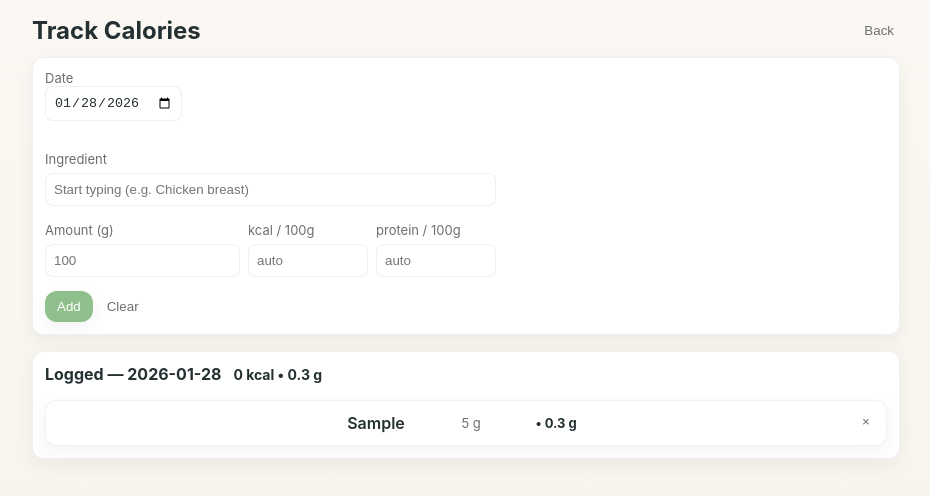
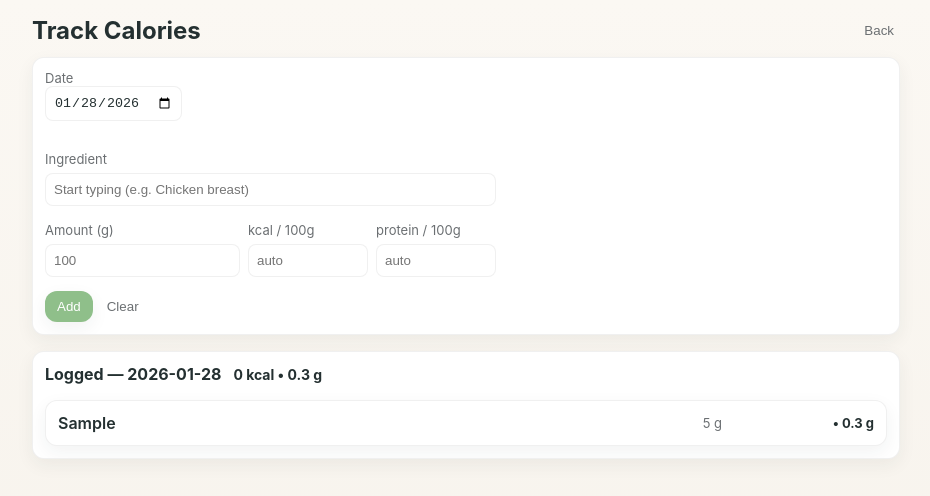
Before and after one commit to AshuferMorningstar/Calorie-Tracker, a React (Vite) app: page /track in a window 1280 px wide. Both pictures are taken after typing "Sample", "5", "5", "5" into the empty fields and a click on the button "Add". Shown: the top 496 px of the page, without its empty margins (174-1104 px from the left). Built offline with nearby package versions, Linux system fonts and the light colour scheme.

Commit message:
Refactor food item list layout to use CSS grid
Updated the food item list in TrackCalories.jsx to use a CSS grid layout instead of flexbox. This improves alignment and readability by defining explicit columns for the item name, amount, and calorie/protein information.

```diff
--- a/src/pages/TrackCalories.jsx
+++ b/src/pages/TrackCalories.jsx
@@ -406,16 +406,13 @@ export default function TrackCalories(){
                   }
 
                   return (
-                  <li key={it.id} className="card" style={{position:'relative',padding:12,display:'flex',justifyContent:'space-between',alignItems:'center',overflow:'visible',width:'100%',boxSizing:'border-box',maxWidth:'100%',flex:'0 0 100%',alignSelf:'stretch'}}>
-                    <button aria-label="Remove item" onClick={()=>removeItem(it.id)} className="icon-btn close-btn" style={{position:'absolute',top:4,right:4,width:32,height:32,display:'inline-flex',alignItems:'center',justifyContent:'center',borderRadius:6,zIndex:40,cursor:'pointer'}}>×</button>
-                    <div style={{minWidth:0,flex:1,marginRight:8,display:'flex',alignItems:'center',gap:12}}>
-                      <div style={{flex:'1 1 auto',fontWeight:600,whiteSpace:'normal',overflow:'visible',wordBreak:'normal',overflowWrap:'normal',hyphens:'none'}}>{it.name}</div>
-                              <div style={{flex:'0 0 auto',minWidth:64,textAlign:'right',fontSize:13,color:'var(--muted)'}}>
-                                {it.amount ? `${it.amount}${it.kcalPerUnit ? ' pcs' : ' g'}` : ''}
-                              </div>
-                              <div style={{flex:'0 0 auto',minWidth:84,textAlign:'right',fontSize:13,fontWeight:700}}>
-                                {it.calories ? `${it.calories} kcal` : ''}{displayProtein !== null && displayProtein !== undefined ? ` • ${displayProtein} g` : ''}
-                              </div>
+                  <li key={it.id} className="card" style={{position:'relative',padding:12,overflow:'visible',width:'100%',boxSizing:'border-box',maxWidth:'100%',flex:'0 0 100%',alignSelf:'stretch',display:'grid',gridTemplateColumns:'1fr 96px 140px',alignItems:'center',gap:12}}>
+                    <div style={{overflow:'hidden',textOverflow:'ellipsis',whiteSpace:'nowrap',fontWeight:600}}>{it.name}</div>
+                    <div style={{textAlign:'right',fontSize:13,color:'var(--muted)'}}>
+                      {it.amount ? `${it.amount}${it.kcalPerUnit ? ' pcs' : ' g'}` : ''}
+                    </div>
+                    <div style={{textAlign:'right',fontSize:13,fontWeight:700}}>
+                      {it.calories ? `${it.calories} kcal` : ''}{displayProtein !== null && displayProtein !== undefined ? ` • ${displayProtein} g` : ''}
                     </div>
                   </li>
                 )})}
```
